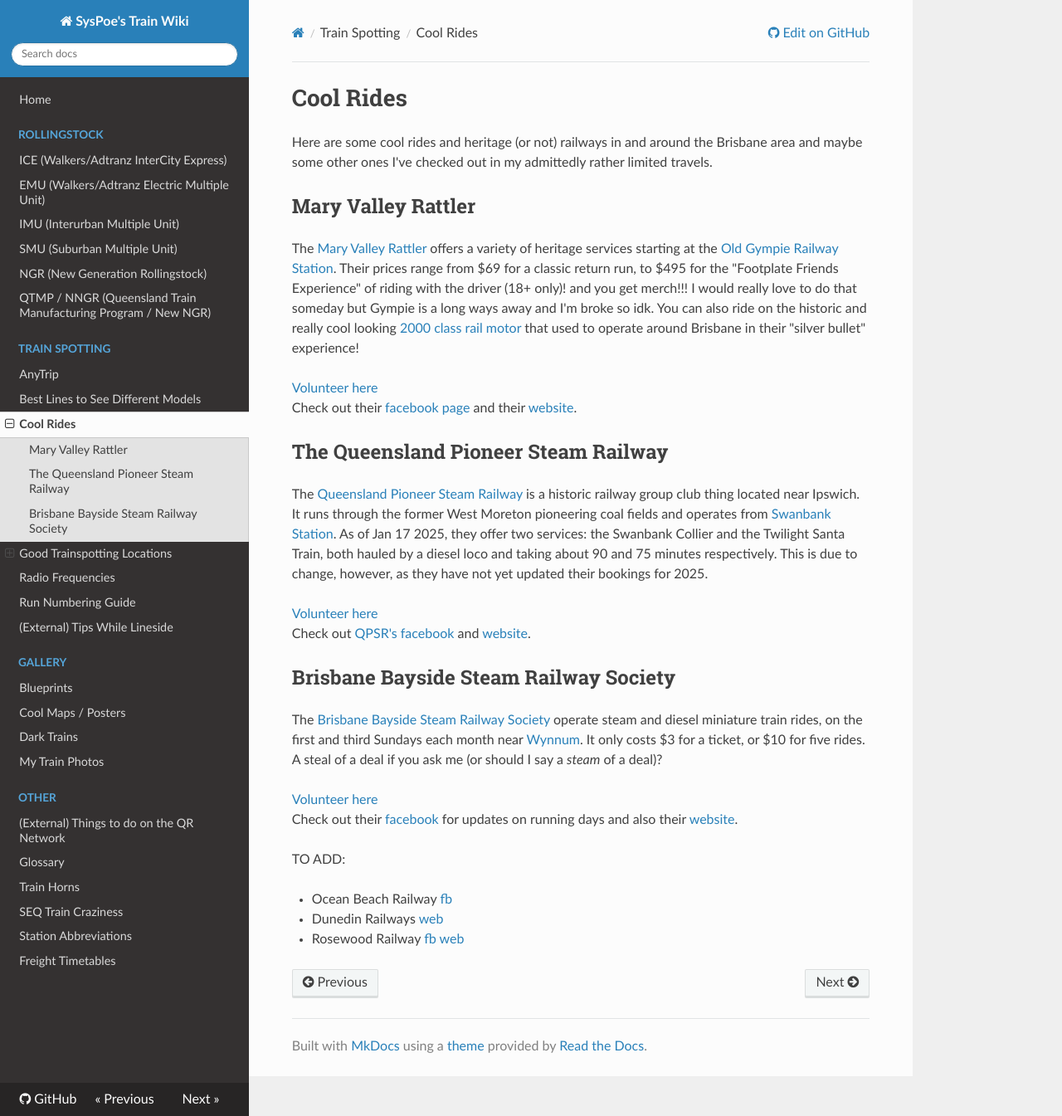
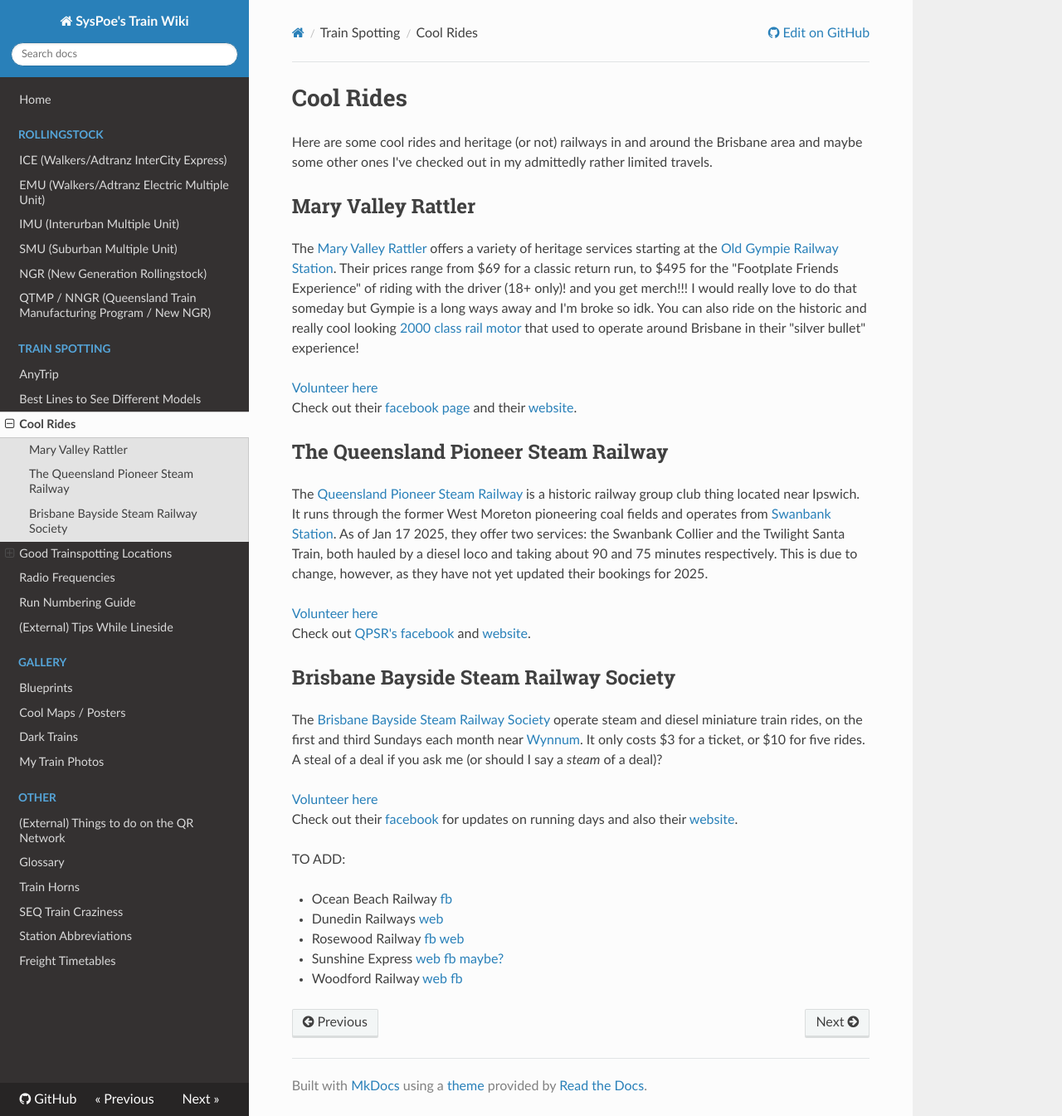
Before and after one commit to SysPoe/train-wiki, an MkDocs documentation site: the page built from docs/Train-Spotting/Cool-Rides.md, in a window 1280 px wide and 1345 px high. Shown: the whole window at 83% size. Built offline with MkDocs 1.6.1, drawn with Linux system fonts in a browser that asks for light colours; nearby versions of some CDN libraries.

Commit message:
Update docs

```diff
--- a/docs/Train-Spotting/Cool-Rides.md
+++ b/docs/Train-Spotting/Cool-Rides.md
@@ -36,3 +36,5 @@
 - Ocean Beach Railway [fb](https://www.facebook.com/OceanBeachRailway/)
 - Dunedin Railways [web](https://www.dunedinrailways.co.nz/)
 - Rosewood Railway [fb](https://www.facebook.com/RosewoodRailway.org.au) [web](https://www.rosewoodrailway.org.au/)
+- Sunshine Express [web](https://www.sunshineexpress.org.au/) [fb maybe?](https://www.facebook.com/arhsqld)
+- Woodford Railway [web](https://angrms.org.au/) [fb](https://www.facebook.com/TheWoodfordRailway)
```
Also changed, not shown: docs/Bucket-List.md (+1 -1 lines).
